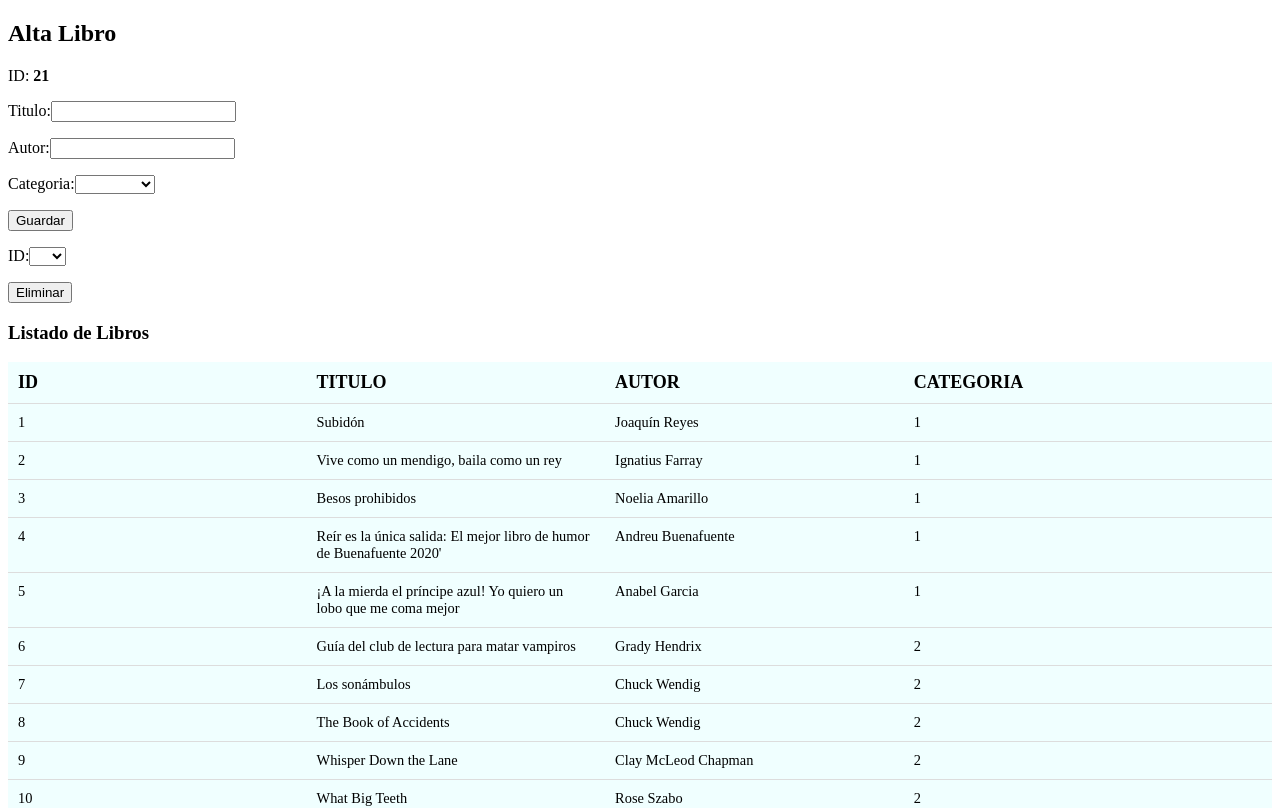
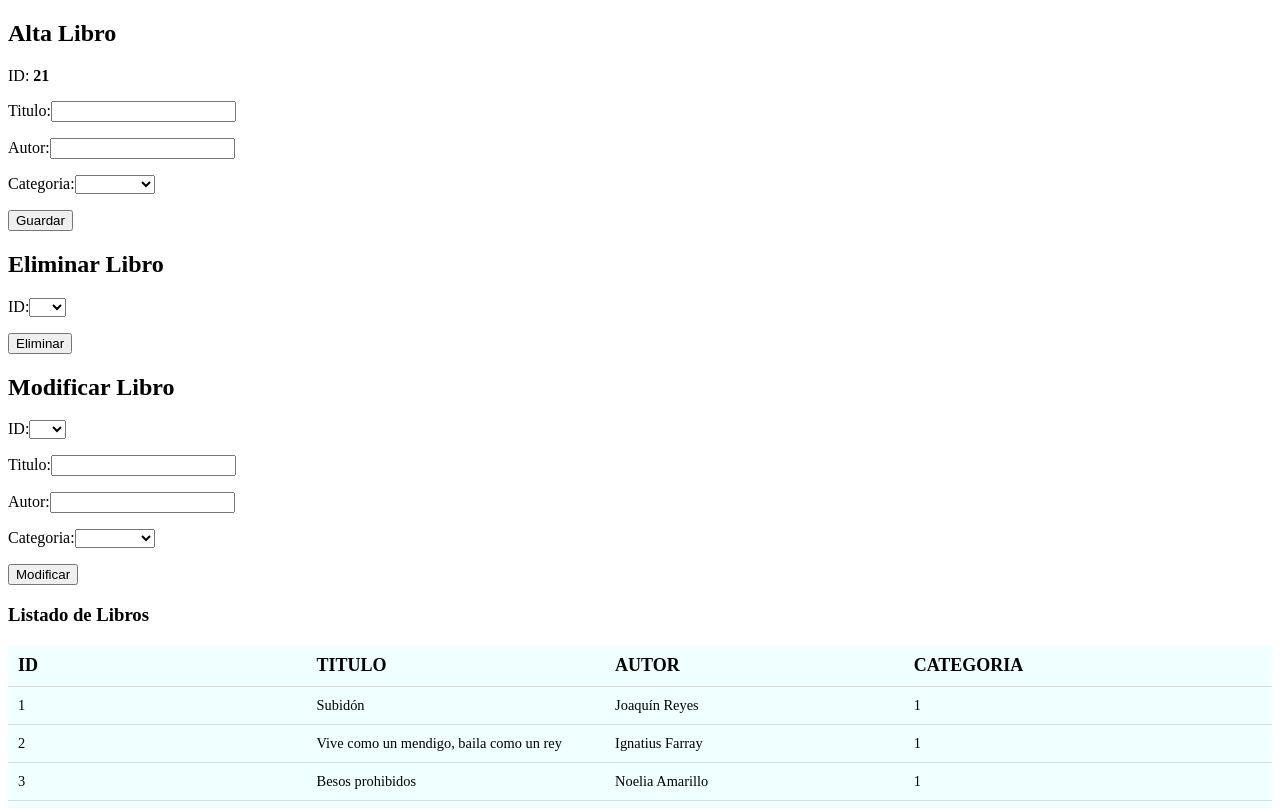
Before and after one commit to betaproyect/projectoAngularV2, an Angular app: page / in a window 1280 px wide. Shown: the top 808 px of the page. Built offline with nearby package versions, Linux system fonts and the light colour scheme.

Commit message:
20220306 V3

```diff
--- a/src/app/app.component.html
+++ b/src/app/app.component.html
@@ -1,3 +1,6 @@
-<app-alta-libro></app-alta-libro>
-<app-baja-libro></app-baja-libro>
+<div id="formularios">
+  <app-alta-libro></app-alta-libro>
+  <app-baja-libro></app-baja-libro>
+  <app-modificar-libro></app-modificar-libro>
+</div>
 <app-listado-libros></app-listado-libros>
--- a/src/app/libreria/baja-libro/baja-libro.component.html
+++ b/src/app/libreria/baja-libro/baja-libro.component.html
@@ -1,4 +1,5 @@
 <div id="delete">
+  <h2>Eliminar Libro</h2>
   <p>
     <span>ID:</span>
     <select [(ngModel)]="libro.id">
--- a/src/app/libreria/baja-libro/baja-libro.component.ts
+++ b/src/app/libreria/baja-libro/baja-libro.component.ts
@@ -14,8 +14,8 @@ export class BajaLibroComponent implements OnInit {
   libro: Libro;
   libros: Libro[];
 
-  constructor(private libreriaService: LibreriaService) {
-    this.libro = this.libreriaService.seleccionarLibro();
+  constructor(private libreriaService: LibreriaService) { // Servicio por parametro
+    this.libro = this.libreriaService.selectLibro();
     this.libros = this.libreriaService.getLibros();
   }
 
--- a/src/app/libreria/libreria.service.ts
+++ b/src/app/libreria/libreria.service.ts
@@ -178,11 +178,11 @@ export class LibreriaService {
     return this.categrias;
   }
 
-  agregarLibro(libro: Libro): void {
+  agregarLibro(libro: Libro): void { //Solo componente AltaLibro
     this.libros.push(libro);
   }
 
-  addLibro(): Libro {
+  addLibro(): Libro { //Solo para componente de AltaLibro
     return {
       id: (this.libros.length) + 1,
       titulo: "",
@@ -191,7 +191,7 @@ export class LibreriaService {
     }
   }
 
-  seleccionarLibro(): Libro {
+  selectLibro(): Libro { //Componentes BajaLibro y ModificarLibro
     return {
       id: 0,
       titulo: "",
@@ -201,12 +201,19 @@ export class LibreriaService {
 
   }
 
-  deleteLibro(id: number) {
+  deleteLibro(id: number): void { //Componente BajaLibro
     id = id - 1;
     this.libros.splice(id, 1);
   }
 
-  modificarlibro() {
+  modifylibro(nuevo: Libro): void { //Componente ModificarLibro
+    for (let libro of this.libros) {
+      if (libro.id == nuevo.id) {
+        libro.titulo = nuevo.titulo;
+        libro.autor = nuevo.autor;
+        libro.categoria = nuevo.categoria;
+      }
+    }
+  }
 
-  }
 }
--- /dev/null
+++ b/src/app/libreria/modificar-libro/modificar-libro.component.html
@@ -0,0 +1,25 @@
+<div id="modify">
+  <h2>Modificar Libro</h2>
+  <p>
+    <span>ID:</span>
+    <select [(ngModel)]="libro.id">
+      <option *ngFor="let opcion of libros" value="{{opcion.id}}">{{opcion.id}}</option>
+    </select>  </p>
+  <p>
+    <span>Titulo:</span>
+    <input type="text" [(ngModel)]="libro.titulo">
+  </p>
+  <p>
+    <span>Autor:</span>
+    <input type="text" [(ngModel)]="libro.autor">
+  </p>
+  <p>
+    <span>Categoria:</span>
+    <select [(ngModel)]="libro.categoria">
+      <option *ngFor="let opcion of categorias" value="{{opcion.id}}">{{opcion.nombre}}</option>
+    </select>
+  </p>
+  <p>
+    <button (click)="this.modificarLibro()">Modificar</button>
+  </p>
+</div>
--- /dev/null
+++ b/src/app/libreria/modificar-libro/modificar-libro.component.ts
@@ -0,0 +1,35 @@
+import { Component, OnInit } from '@angular/core';
+// Interfaces
+import { Libro, Categoria } from '../libreria.model';
+// Services
+import { LibreriaService } from '../libreria.service';
+
+@Component({
+  selector: 'app-modificar-libro',
+  templateUrl: './modificar-libro.component.html',
+  styleUrls: ['./modificar-libro.component.css']
+})
+export class ModificarLibroComponent implements OnInit {
+  //Atributos
+  libro: Libro;
+  libros: Libro[];
+  categorias: Categoria[];
+
+  constructor(private libreriaService: LibreriaService) { // Servicio por parametro
+    this.libro = this.libreriaService.selectLibro();
+    this.libros = this.libreriaService.getLibros();
+    this.categorias = this.libreriaService.getCategorias();
+  }
+
+  ngOnInit(): void {
+  }
+
+  modificarLibro() {
+    for(let nuevo of this.libros) {
+      if (nuevo.id == this.libro.id) {
+        this.libreriaService.modifylibro(this.libro);
+      }
+    }
+  }
+
+}
```
Also changed, not shown: src/app/libreria/libreria.module.ts (+6 -3 lines), src/app/libreria/modificar-libro/modificar-libro.component.css (added), 1 other file (tests, documents, lock files or other folders).
